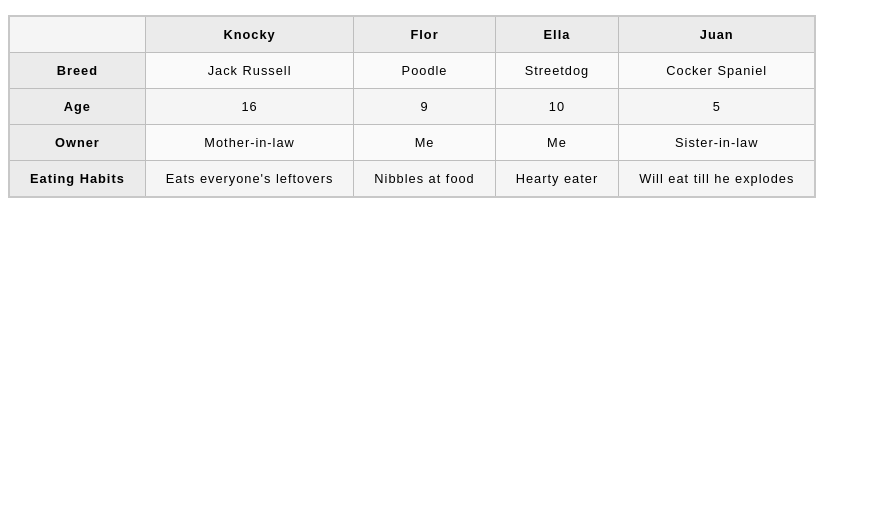
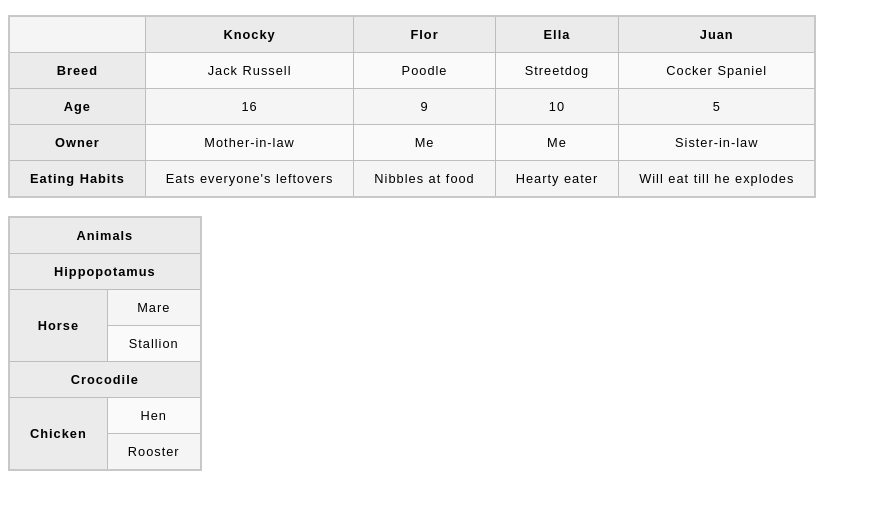
Before and after one commit to JCMaxwell12/TheOdinProject, a plain HTML site: page 02_IntermediateHtmlAndCss/01_Tables/01_mdnTableBasics/index.html in a window 1280 px wide. Shown: the part 158-668 px from the top of the page, without its empty margins (0-871 px from the left). Drawn offline with Linux system fonts and the light colour scheme.

Commit message:
Add rowspan and colspan exercise

```diff
--- a/02_IntermediateHtmlAndCss/01_Tables/01_mdnTableBasics/index.html
+++ b/02_IntermediateHtmlAndCss/01_Tables/01_mdnTableBasics/index.html
@@ -60,5 +60,31 @@
         <td>Will eat till he explodes</td>
       </tr>
     </table>
+    <br>
+    <table>
+      <tr>
+        <th colspan=2>Animals</th>
+      </tr>
+      <tr>
+        <th colspan=2>Hippopotamus</th>
+      </tr>
+      <tr>
+        <th rowspan=2>Horse</th>
+        <td>Mare</td>
+      </tr>
+      <tr>
+        <td>Stallion</td>
+      </tr>
+      <tr>
+        <th colspan=2>Crocodile</th>
+      </tr>
+      <tr>
+        <th rowspan=2>Chicken</th>
+        <td>Hen</td>
+      </tr>
+      <tr>
+        <td>Rooster</td>
+      </tr>
+    </table>
   </body>
 </html>
```
